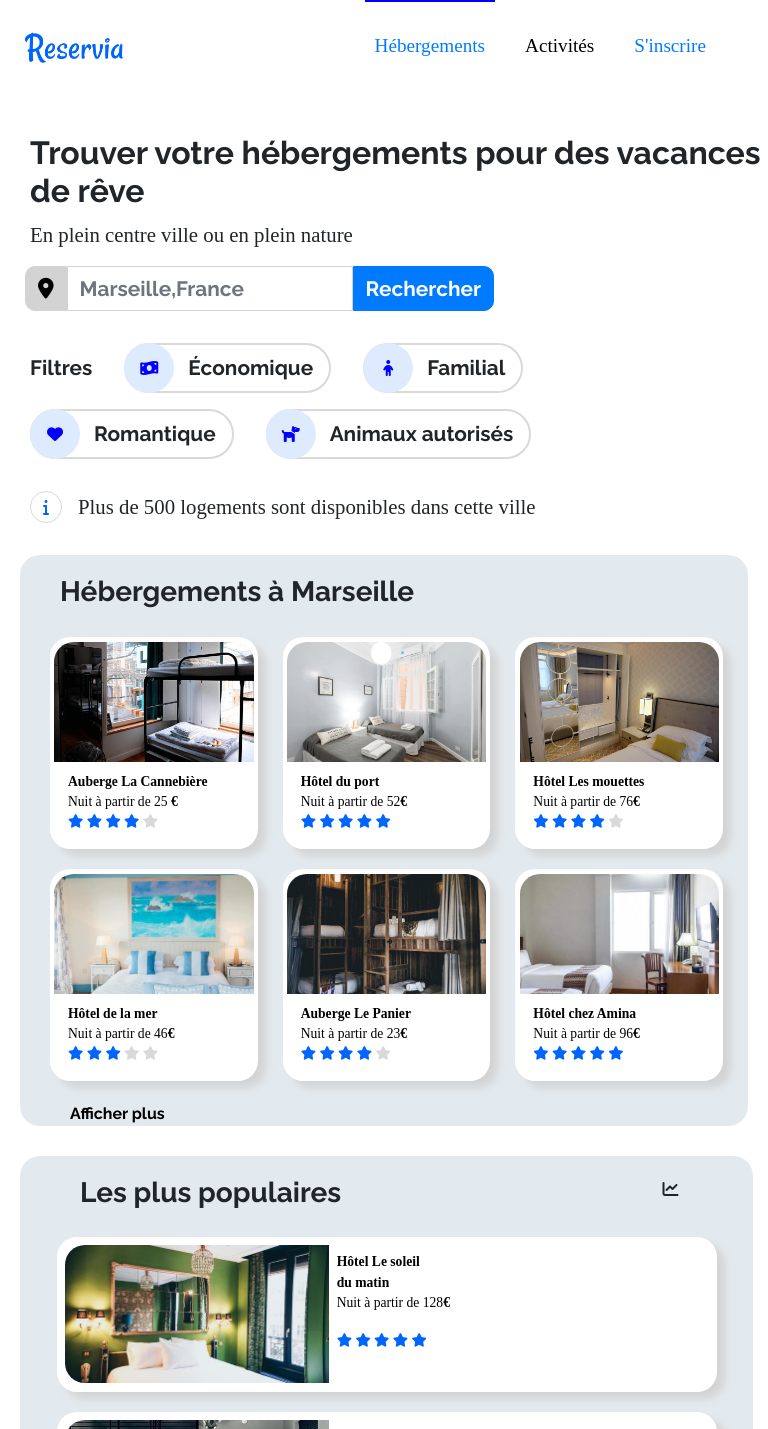
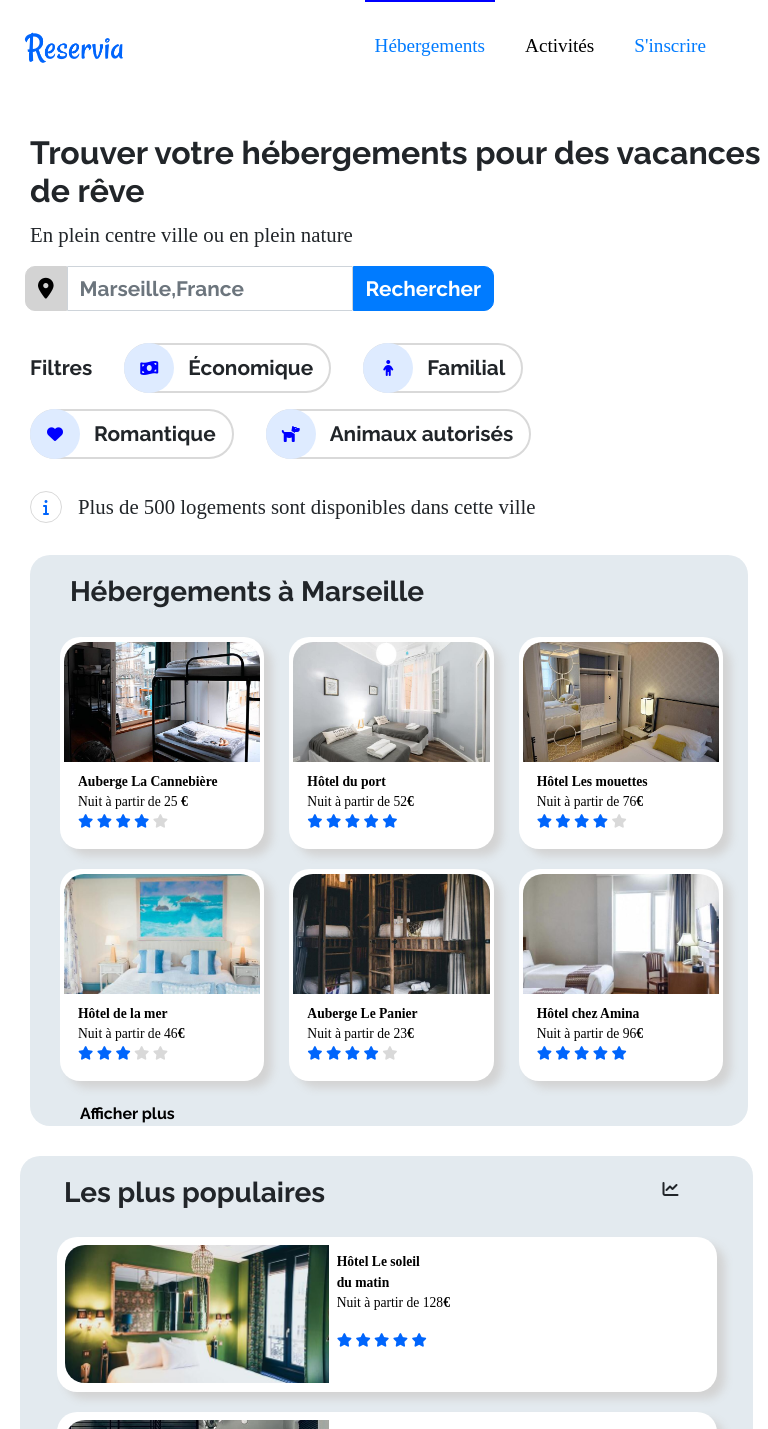
Before and after one commit to Yosra-Bouzouita/yosra-chebbi.github.io, a plain HTML site: page index.html in a window 768 px wide. Shown: the top 1429 px of the page. Drawn offline with nearby package versions, Linux system fonts and the light colour scheme; a web font is replaced by a local one.

Commit message:
reglages des titres

```diff
--- a/css/reservia.css
+++ b/css/reservia.css
@@ -304,7 +304,7 @@
     background-color:#E3EAEF;
     border-radius: 20px;
     margin-right: 20px;
-    margin-left: 20px;
+    margin-left: 30px;
     display:flex;
     margin-top: 0;
 }
@@ -393,7 +393,7 @@
 /* Section: aside(Les plus populaires) */
 #titre
 {
-    margin-left: 30px;
+    margin-left: 8%;
     margin-top: 30px;
     padding-bottom: 20px;
     font-family: "Raleway-bold";
@@ -509,7 +509,7 @@
   /* Section2: Activité à Marseille */
   #menu1
 {
-  margin-left:3%;
+  margin-left:2.5%;
   margin-top: 50px;
   margin-bottom: 20px;
   font-family: "Raleway-bold";
@@ -748,7 +748,8 @@
  #titre
 {
  padding-top: 20px;
- padding-left: 30px;
+ margin-left: 6%;
+
  }
  #menu1
  {
```
